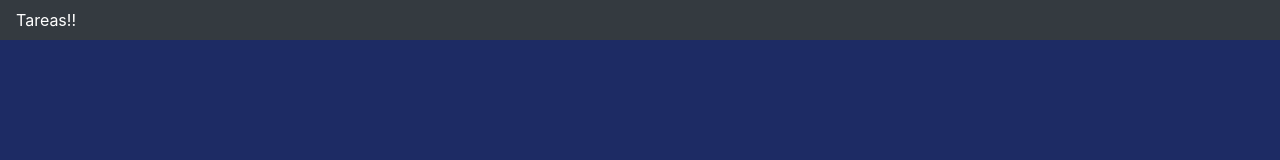
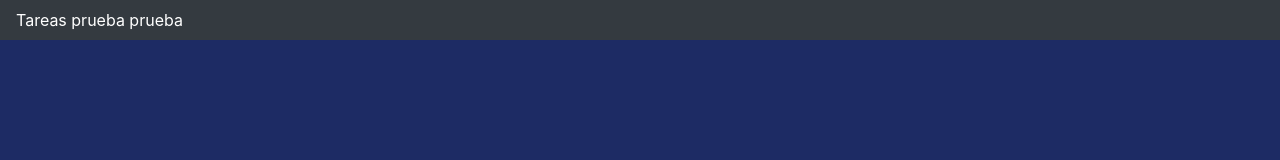
Before and after one commit to marianacarbonell/Tasks, a React (Create React App) app: page / in a window 1280 px wide. Shown: the top 160 px of the page. Built offline with nearby package versions, Linux system fonts and the light colour scheme.

Commit message:
segundo commit

```diff
--- a/src/App.js
+++ b/src/App.js
@@ -9,7 +9,7 @@ function App() {
    <nav className="navbar navbar-dark bg-dark">
             <a href="" className="text-white">
 
-            Tareas!!
+            Tareas prueba prueba
 
             </a>
 
```
